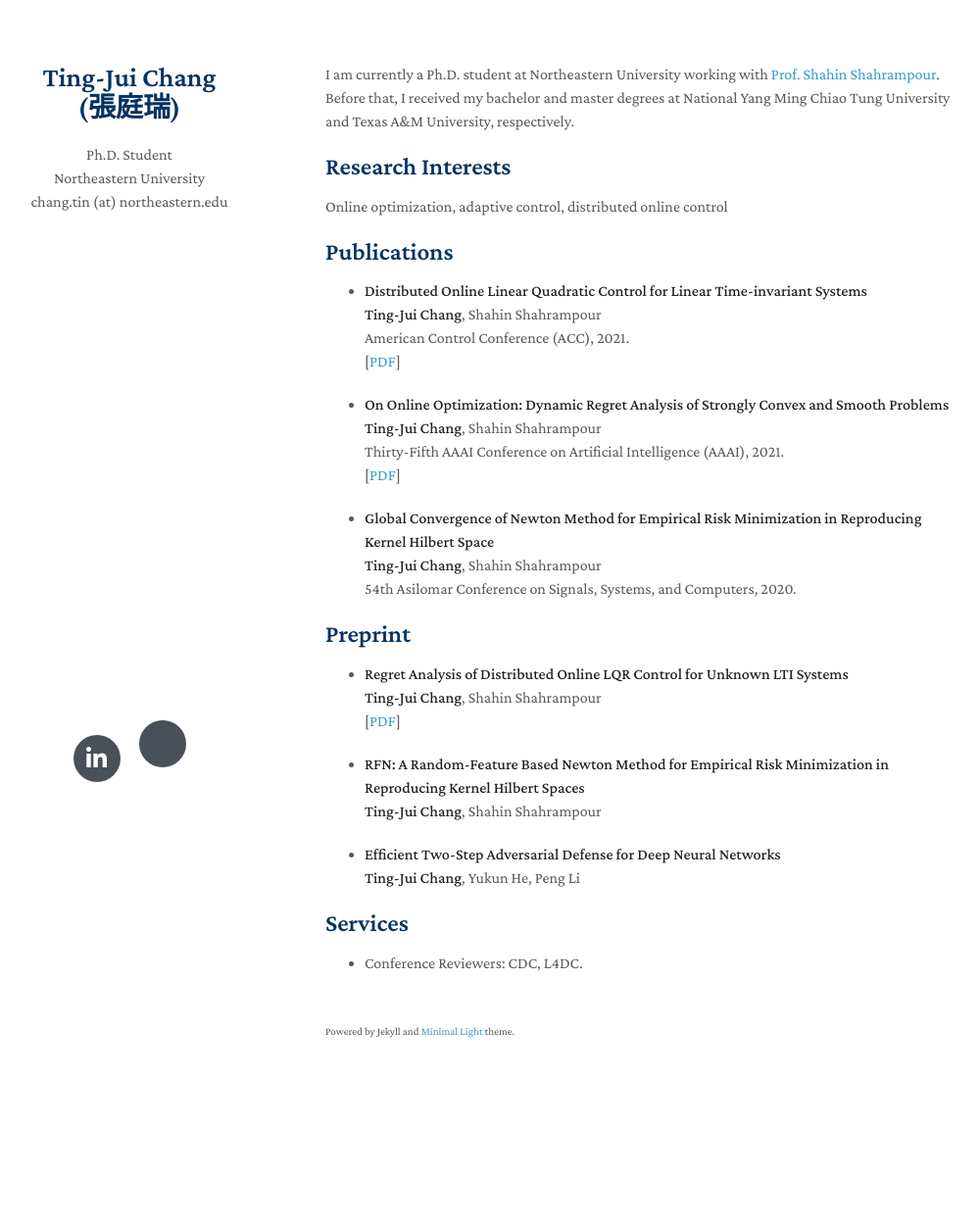
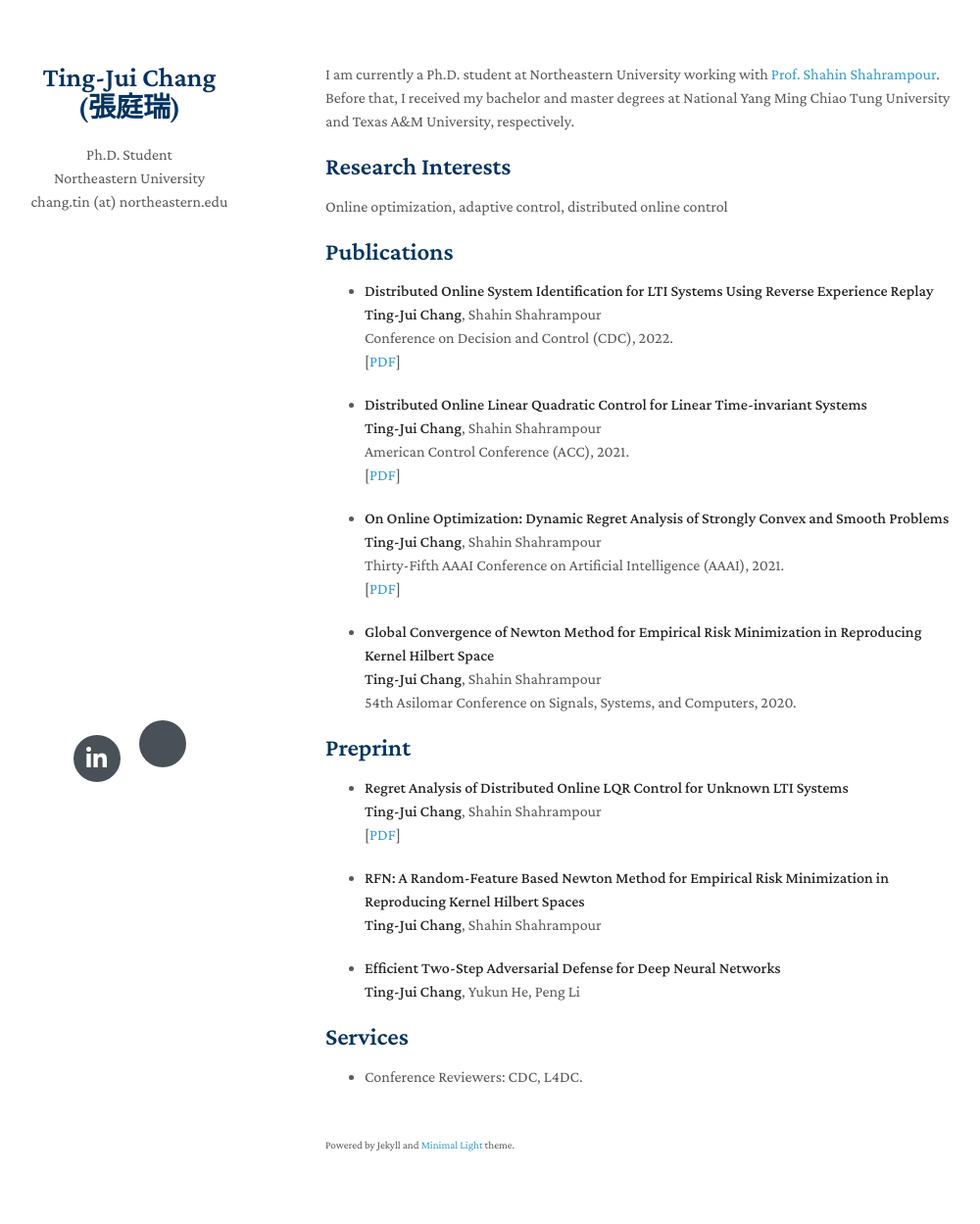
Before and after one commit to tingjui/MyWeb, a Jekyll site: the page built from index.md, in a window 1280 px wide. Shown: the whole page at 98% size, without its empty margins (138-1138 px from the left). Built offline with Jekyll 4.4.1, drawn with Linux system fonts in a browser that asks for light colours; nearby versions of some CDN libraries; a style sheet for code colours, icons or effects is not loaded; before the commit the page ends 1133 px from its top, so only the background shows below that.

Commit message:
Update index.md

```diff
--- a/index.md
+++ b/index.md
@@ -10,6 +10,14 @@ Online optimization, adaptive control, distributed online control
 
 
 ## Publications
+
+- **Distributed Online System Identification for LTI Systems Using Reverse Experience Replay**
+  <br>
+  **Ting-Jui Chang**, Shahin Shahrampour
+  <br>
+  Conference on Decision and Control (CDC), 2022.
+  <br>
+  [[PDF](https://arxiv.org/abs/2207.01062)]
 
 - **Distributed Online Linear Quadratic Control for Linear Time-invariant Systems**
   <br>
```
